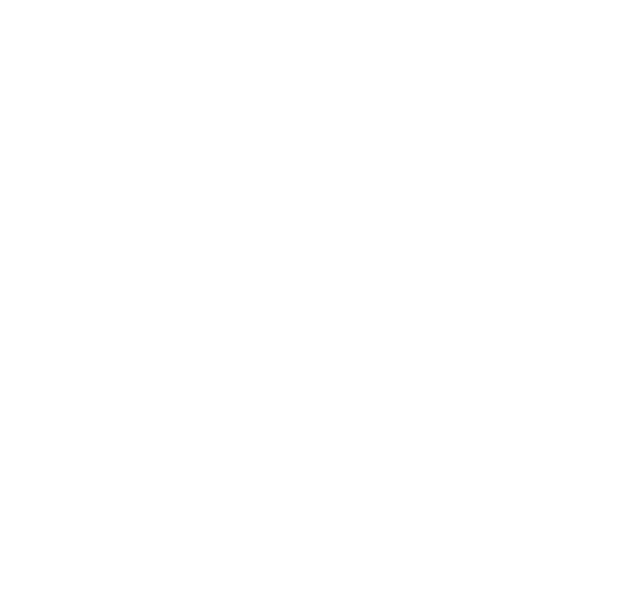
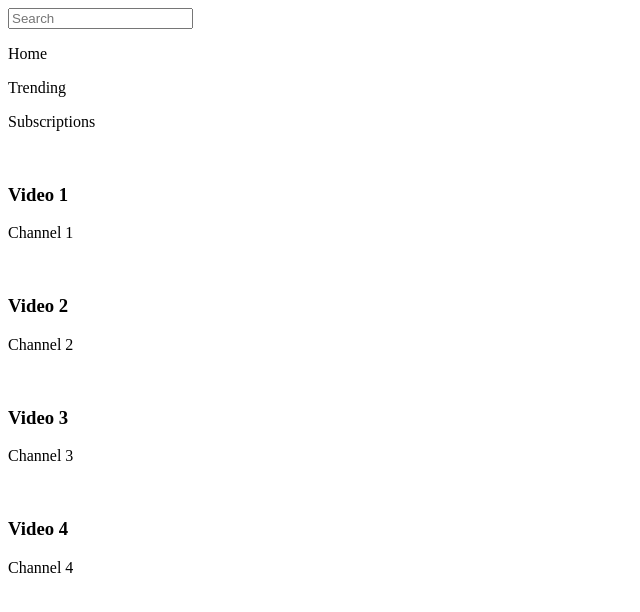
Before and after one commit to Sumit0413/youtube-template, a website: page public/index.html in a window 1280 px wide. Shown: the whole page, without its empty margins (0-640 px from the left). Drawn offline with Linux system fonts and the light colour scheme.

Commit message:
Fix: add video grid and video cards to pass tests

```diff
--- a/public/index.html
+++ b/public/index.html
@@ -3,20 +3,45 @@
 <body>
 
 <!-- NAVBAR -->
-<!-- TODO: Create navbar (.navbar) with search input -->
+<nav class="navbar">
+  <input type="text" placeholder="Search">
+</nav>
 
 <!-- SIDEBAR -->
-<!-- TODO: Create sidebar (.sidebar) with at least 3 items -->
+<div class="sidebar">
+  <p>Home</p>
+  <p>Trending</p>
+  <p>Subscriptions</p>
+</div>
 
 <!-- VIDEO GRID -->
-<!-- TODO: Create video grid (.video-grid) -->
+<div class="video-grid">
 
-<!-- Each video must have:
-  .video-card
-  .video-thumbnail
-  .video-title
-  .video-channel
--->
+  <div class="video-card">
+    <img class="video-thumbnail" src="" alt="">
+    <h3 class="video-title">Video 1</h3>
+    <p class="video-channel">Channel 1</p>
+  </div>
+
+  <div class="video-card">
+    <img class="video-thumbnail" src="" alt="">
+    <h3 class="video-title">Video 2</h3>
+    <p class="video-channel">Channel 2</p>
+  </div>
+
+  <div class="video-card">
+    <img class="video-thumbnail" src="" alt="">
+    <h3 class="video-title">Video 3</h3>
+    <p class="video-channel">Channel 3</p>
+  </div>
+
+  <div class="video-card">
+    <img class="video-thumbnail" src="" alt="">
+    <h3 class="video-title">Video 4</h3>
+    <p class="video-channel">Channel 4</p>
+  </div>
+
+</div>
 
 </body>
 </html>
```
